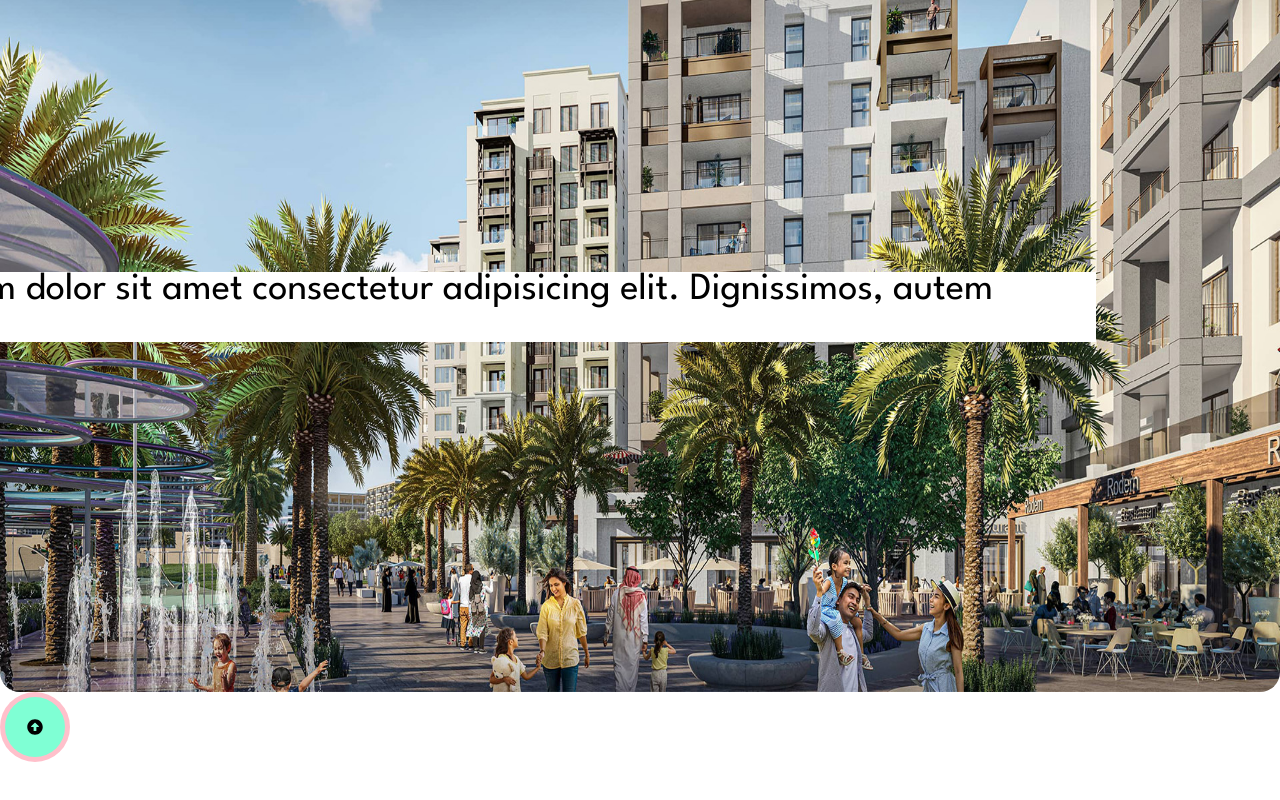
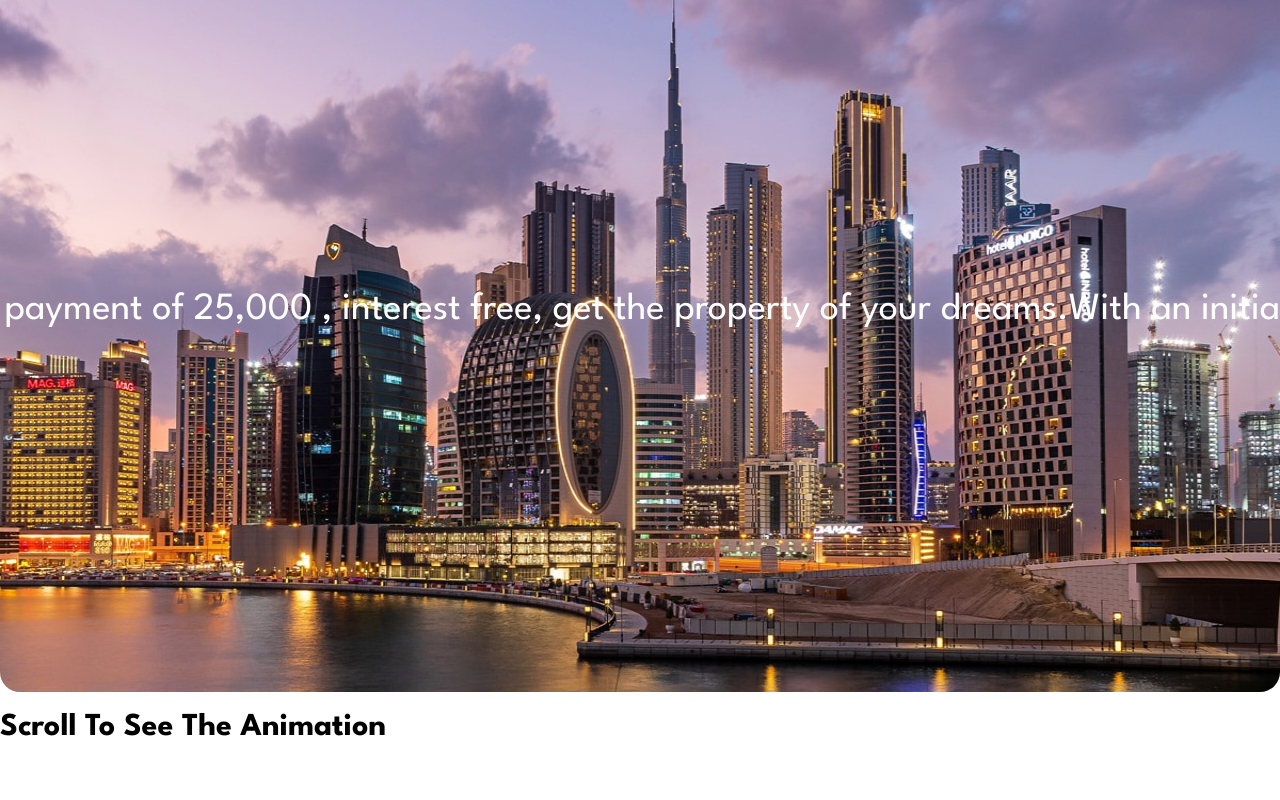
Before and after one commit to kennsawyerr/property-website, a React (Vite) app: page / in a window 1280 px wide. Shown: the part 908-1708 px from the top of the page. Before the commit the page ends 1670 px from the top, so only its background shows below. Built offline with nearby package versions, Linux system fonts and the light colour scheme.

Commit message:
new file:   src/assets/images/dubai-sky.jpg 	new file:   src/assets/images/ideal setup.jpeg 	modified:   src/components/Home.jsx 	modified:   src/components/Section.jsx 	modified:   src/components/landingPageTwo.jsx

```diff
--- a/src/App.css
+++ b/src/App.css
@@ -76,27 +76,21 @@
   --sub-hii: 0.3rem;
   --sub-hi: 0.2rem;
 
-
-
-
   /* font family */
 }
 
-
-
 /* reset */
 
-ul{
+ul {
   list-style: none;
 }
 
-
-body{
+body {
   margin: 0;
   padding: 0;
 }
 
-button{
+button {
   border: none;
   background-color: transparent;
   /* padding: 0 10px; */
@@ -105,22 +99,20 @@ button{
   height: 50px;
 }
 
-.bor{
+.bor {
   border: 2px solid pink;
 }
-.width-50{
+.width-50 {
   width: 50%;
   max-width: 600px;
 }
-li{
-
+li {
 }
 
-
-.logo{
+.logo {
   font-size: 2rem;
 }
-.hero-img{
+.hero-img {
   width: 100%;
   height: 100%;
   position: absolute;
@@ -128,13 +120,11 @@ li{
   background-size: cover;
 }
 
-
-
-.hero-imgcont:hover .hero-img{
+.hero-imgcont:hover .hero-img {
   -ms-zoom-animation: default;
   transform: scale(1.2);
 }
-.p{
+.p {
   font-size: var(--sub-hvii);
 }
 
@@ -145,9 +135,6 @@ li{
   gap: 10px;
   justify-content: space-between;
 }
-
-
-
 
 /* &:after{
   content: "";
@@ -164,8 +151,7 @@ li{
   background: white;
 } */
 
-
-.container{
+.container {
   width: 100%;
   margin: 0 auto;
   max-width: 1200px;
@@ -178,31 +164,26 @@ ul {
   padding: 0;
 }
 
-
-.flex{
+.flex {
   display: flex;
   align-items: center;
-
 }
 
-
-
-
-.navflex{
-   display: flex;
+.navflex {
+  display: flex;
   align-items: center;
 }
-.open{
+.open {
   display: none;
 }
 
-.space-around{
+.space-around {
   justify-content: space-around;
 }
-.space-even{
+.space-even {
   justify-content: space-evenly;
 }
-.space-btw{
+.space-btw {
   justify-content: space-between;
 }
 
@@ -211,20 +192,23 @@ ul {
 .icon-button{
   background-color: white;
 } */
-.property-facts{
+.property-facts {
   width: 9.5rem;
-
-
 }
 
-h1,h2,h3,h4,h5,h6{
+h1,
+h2,
+h3,
+h4,
+h5,
+h6 {
   text-transform: capitalize;
 }
 
-nav{
+nav {
   position: absolute;
   top: 30px;
- width: 100%;
+  width: 100%;
   margin: 0 auto;
   max-width: inherit;
   z-index: 10;
@@ -362,8 +346,7 @@ nav{
   }
 }
 
-
-.wrapper{
+.wrapper {
   margin: 0 auto;
 }
 
@@ -376,11 +359,11 @@ nav{
   transition: all 1.1s;
 } */
 
-.parent:hover .child{
+.parent:hover .child {
   transform: scale(1.2);
 }
 
-.bg-one{
+.bg-one {
   background-image: url("./assets/images/apartmment.jpg");
 }
 
@@ -394,7 +377,6 @@ img {
 }
 
 .hero-imgcont {
-
   width: 50%;
   height: 100vh;
   border-radius: 20px;
@@ -403,9 +385,7 @@ img {
   overflow: hidden;
 }
 
-
-
-.parent{
+.parent {
   width: 37%;
   margin: 20px;
   height: 280px;
@@ -414,13 +394,13 @@ img {
   border-radius: 10px;
   cursor: pointer;
 }
-.hero-text{
+.hero-text {
   font-size: var(--main-hiii);
 }
 .hero-textcont {
   /* max-width: 500px; */
   width: 50%;
- /* border: 3px solid green; */
+  /* border: 3px solid green; */
   height: 100%;
   align-content: center;
   text-align: center;
@@ -482,7 +462,6 @@ body {
   background: #ffff;
 
   font-family: "League Spartan", sans-serif;
-
 }
 
 .scrolling-text-pg {
@@ -493,41 +472,42 @@ body {
 }
 
 .textScroll {
+  display: inline-block;
+
+  font-size: var(--main-hiii);
+  margin: auto auto;
+  /* height: fit-content; */
+  width: fit-content;
+  color: white;
+  height: 100vh;
+
+  animation: 35s slide infinite linear;
+}
+
+.textScroll-slide:hover {
+  animation-play-state: paused;
+}
+.textScroll-slide {
+  white-space: nowrap;
+  overflow: hidden;
+  white-space: nowrap;
   position: absolute;
-  top: 30px;
-
-  bottom: 0;
   left: 0;
   right: 0;
-  font-size: var(--main-hiii);
-  margin: auto auto;
-  height: fit-content;
-  color: black;
-  background-color: white;
-  width: fit-content;
-  animation-name: textScrollInfinite;
-  animation-iteration-count: infinite;
+  top: 50%;
+
+  /* transform: translate(-50%, -50%); */
 }
 
+@keyframes slide {
+  from {
+    transform: translateX(0);
+  }
 
-.scrolling-text {
-  width: 100%;
-  overflow: hidden;
-}
-
-.textScroll {
-  animation: scroll-text 10s linear infinite;
-}
-
-@keyframes scroll-text {
-  0% {
-    transform: translateX(100%);
-  }
-  100% {
+  to {
     transform: translateX(-100%);
   }
 }
-
 
 .ball {
   width: 50px;
@@ -537,7 +517,7 @@ body {
   animation: roll 2s linear infinite, move 4s linear infinite alternate;
 }
 
-.gap-1{
+.gap-1 {
   gap: 9rem;
 }
 
@@ -559,33 +539,31 @@ body {
   }
 }
 
-@media (max-width: 600px){
-  .flex{
+@media (max-width: 600px) {
+  .flex {
     display: block;
     width: 100%;
   }
 
-  main{
+  main {
     display: block;
     width: 100%;
   }
 
-  .hero-textcont , .hero-imgcont{
+  .hero-textcont,
+  .hero-imgcont {
     width: 100%;
     /* make the hero-img go behind the text  */
   }
 
-  .img-info-bar{
+  .img-info-bar {
     display: none;
     position: absolute;
   }
-  .navflex{
+  .navflex {
     width: 80%;
     margin: 0 auto;
-
   }
 }
-@media (max-width: 900px){
-
-
+@media (max-width: 900px) {
 }
--- a/src/components/Home.jsx
+++ b/src/components/Home.jsx
@@ -2,27 +2,27 @@ import { useEffect } from "react";
 import Landingpage from "./Landingpage";
 // import Property from "./Property";
 import LandingPageTwo from "./landingPageTwo";
-
+import Section from "./Section";
 
 //animation
 // import AOS from "aos";
-import  AOS  from "aos";
+import AOS from "aos";
 import "aos/dist/aos.css";
 import Navbar from "./Navbar";
 import CircularSlide from "./CircularSlide";
 const Home = () => {
-
-    useEffect(() => {
+  useEffect(() => {
     AOS.init();
   }, []);
   return (
     <>
-    <Navbar/>
+      <Navbar />
       <Landingpage />
+
       <LandingPageTwo />
+      <Section />
       {/* <Property /> */}
-      <CircularSlide/>
-
+      <CircularSlide />
     </>
   );
 };
--- a/src/components/Section.jsx
+++ b/src/components/Section.jsx
@@ -1,9 +1,19 @@
 
 
-const Section = () => {
+
+import { motion, useViewportScroll, useTransform } from "framer-motion";
+
+const ScrollAnimation = () => {
+  const { scrollY } = useViewportScroll();
+  const y = useTransform(scrollY, [0, 300], [0, 100]);
+
   return (
-    <>section</>
-  )
-}
+    <div style={{ height: "150vh" }}>
+      <motion.div style={{ y }}>
+        <h1>Scroll to see the animation</h1>
+      </motion.div>
+    </div>
+  );
+};
 
-export default Section
+export default ScrollAnimation;
--- a/src/components/landingPageTwo.jsx
+++ b/src/components/landingPageTwo.jsx
@@ -1,21 +1,23 @@
-import DubaiCreek from "../assets/images/dubai-creek.jpg";
+import DubaiCreek from "../assets/images/dubai-sky.jpg";
 // import { useState, useEffect } from "react";
 
 const LandingPageTwo = () => {
-
   // const [scrollingText, setScrollingText] =useState("")
-
 
   return (
     <>
       <section className="scrolling-text-pg">
-
         <img src={DubaiCreek} alt="" className="" />
 
-
-        <div className="textScroll">
-          Lorem ipsum dolor sit amet consectetur adipisicing elit. Dignissimos,
-          autem blanditiis?
+        <div className="textScroll-slide">
+          <div className="textScroll">
+            With an initial payment of 25,000 , interest free, get the property
+            of your dreams.
+          </div>
+          <div className="textScroll">
+            With an initial payment of 25,000 , interest free, get the property
+            of your dreams.
+          </div>
         </div>
       </section>
     </>
```
Also changed, not shown: src/assets/images/dubai-sky.jpg (added), src/assets/images/ideal setup.jpeg (added).
